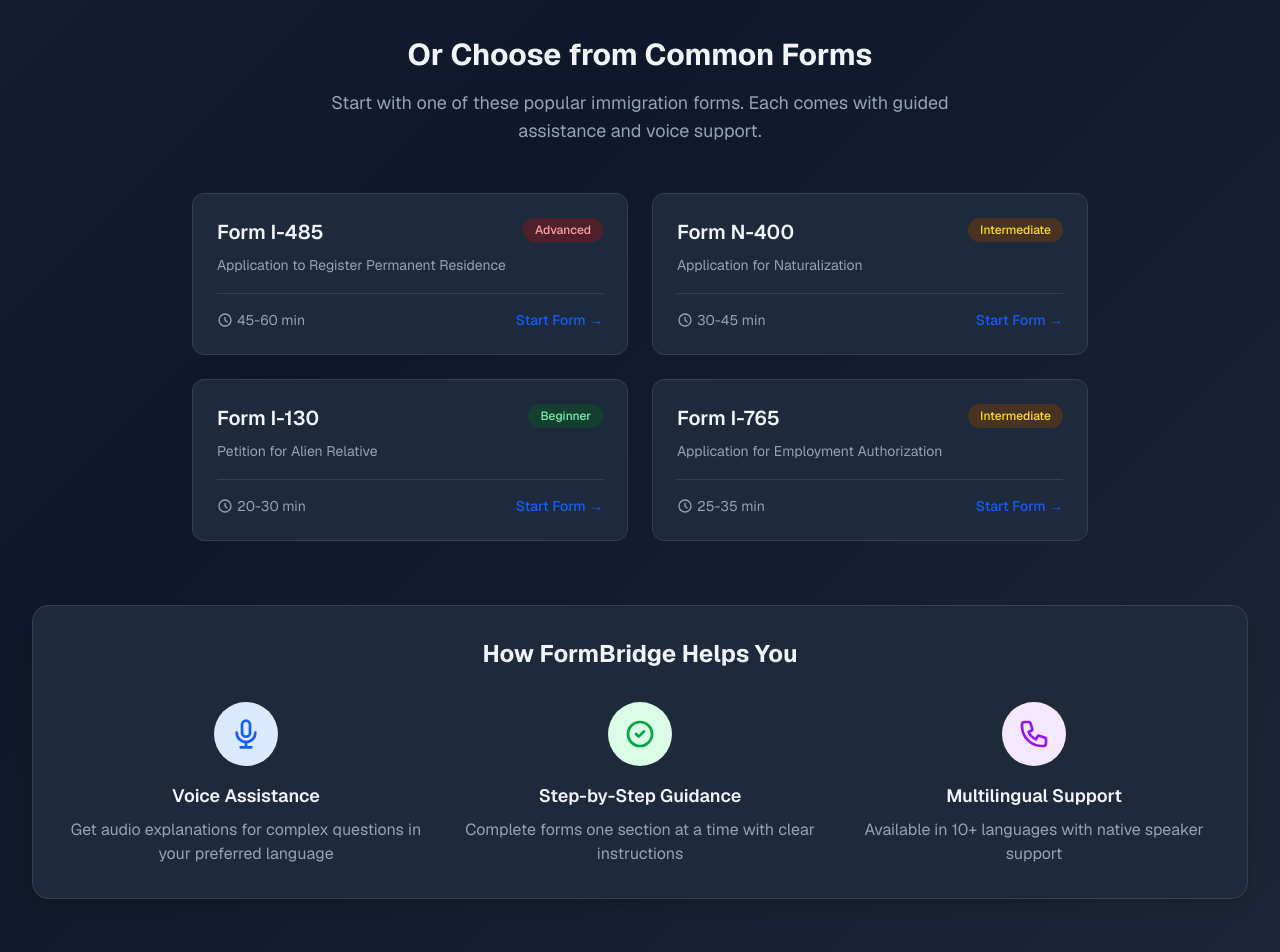
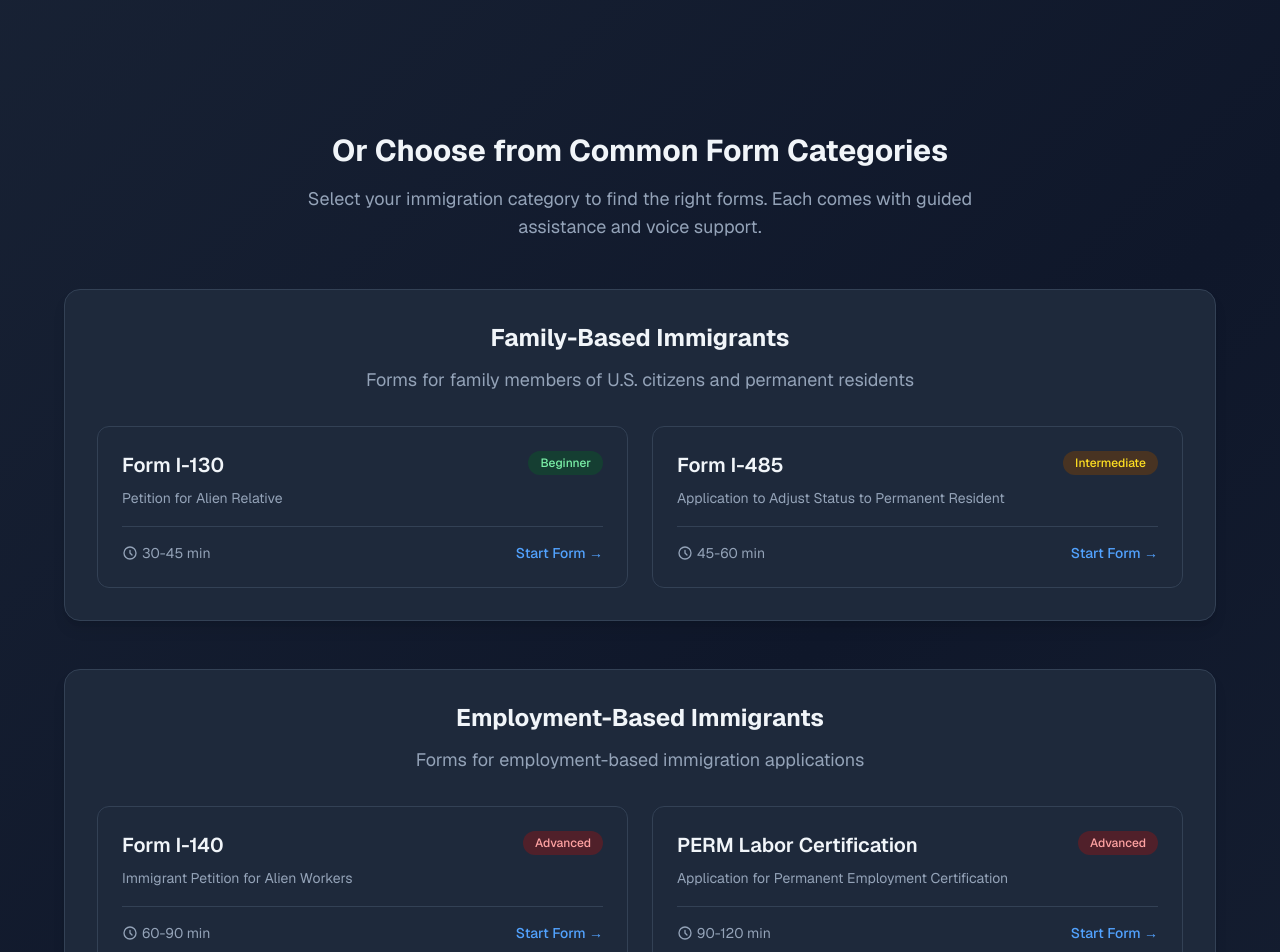
Before and after one commit to kevintsoii/uc-berkeley-ai-hackathon, a Next.js app in the folder frontend/: page / in a window 1280 px wide. Shown: the part 1140-2092 px from the top of the page. Built offline with nearby package versions, Linux system fonts and the light colour scheme.

Commit message:
upload front page

```diff
--- a/frontend/src/app/globals.css
+++ b/frontend/src/app/globals.css
@@ -46,8 +46,6 @@
 /* Custom components */
 .upload-area {
   transition: all 0.2s ease-in-out;
-  background: var(--card-bg);
-  border-color: var(--border);
 }
 
 .progress-gradient {
--- a/frontend/src/app/page.js
+++ b/frontend/src/app/page.js
@@ -26,34 +26,85 @@
     { code: "ja", name: "Japanese", native: "日本語" },
   ];
 
-  const sampleForms = [
+  const formCategories = [
     {
       id: 1,
-      title: "Form I-485",
-      description: "Application to Register Permanent Residence",
-      difficulty: "Advanced",
-      estimatedTime: "45-60 min",
+      title: "Family-Based Immigrants",
+      description:
+        "Forms for family members of U.S. citizens and permanent residents",
+      forms: [
+        {
+          id: 1,
+          title: "Form I-130",
+          description: "Petition for Alien Relative",
+          difficulty: "Beginner",
+          estimatedTime: "30-45 min",
         },
         {
           id: 2,
-      title: "Form N-400",
-      description: "Application for Naturalization",
+          title: "Form I-485",
+          description: "Application to Adjust Status to Permanent Resident",
           difficulty: "Intermediate",
-      estimatedTime: "30-45 min",
+          estimatedTime: "45-60 min",
+        },
+      ],
+    },
+    {
+      id: 2,
+      title: "Employment-Based Immigrants",
+      description: "Forms for employment-based immigration applications",
+      forms: [
+        {
+          id: 3,
+          title: "Form I-140",
+          description: "Immigrant Petition for Alien Workers",
+          difficulty: "Advanced",
+          estimatedTime: "60-90 min",
+        },
+        {
+          id: 4,
+          title: "PERM Labor Certification",
+          description: "Application for Permanent Employment Certification",
+          difficulty: "Advanced",
+          estimatedTime: "90-120 min",
+        },
+        {
+          id: 5,
+          title: "Form I-485",
+          description: "Application to Adjust Status to Permanent Resident",
+          difficulty: "Intermediate",
+          estimatedTime: "45-60 min",
+        },
+      ],
     },
     {
       id: 3,
-      title: "Form I-130",
-      description: "Petition for Alien Relative",
-      difficulty: "Beginner",
-      estimatedTime: "20-30 min",
+      title: "Refugees / Asylees",
+      description: "Forms for asylum seekers and refugees",
+      forms: [
+        {
+          id: 6,
+          title: "Form I-589",
+          description: "Application for Asylum and for Withholding of Removal",
+          difficulty: "Advanced",
+          estimatedTime: "90-120 min",
+        },
+        {
+          id: 7,
+          title: "Form I-485",
+          description: "Application to Adjust Status to Permanent Resident",
+          difficulty: "Intermediate",
+          estimatedTime: "45-60 min",
+        },
+      ],
     },
     {
       id: 4,
-      title: "Form I-765",
-      description: "Application for Employment Authorization",
-      difficulty: "Intermediate",
-      estimatedTime: "25-35 min",
+      title: "Students",
+      description: "Forms and documents for international students",
+      isSpecial: true,
+      specialDescription:
+        "Upload your I-20 form from your school to get started",
     },
   ];
 
@@ -193,10 +244,8 @@
             </h3>
 
             <div
-              className={`upload-area border-2 border-dashed rounded-xl p-12 text-center transition-all duration-200 ${
-                dragActive
-                  ? "border-blue-500 bg-blue-900/20"
-                  : "hover:border-blue-400"
+              className={`upload-area border-2 border-dashed border-blue-500 rounded-xl p-12 text-center transition-all duration-200   ${
+                dragActive ? "bg-blue-900/20" : "hover:border-blue-400"
               }`}
               onDragEnter={handleDrag}
               onDragLeave={handleDrag}
@@ -253,29 +302,94 @@
           </div>
         </div>
 
-        {/* Sample Forms */}
+        {/* Form Categories */}
         <div className="mb-16">
           <div className="text-center mb-12">
-            <h3 className="text-3xl font-bold text-foreground-custom mb-4">
-              Or Choose from Common Forms
+            <h3 className="text-3xl font-bold text-foreground-custom mb-4 mt-40">
+              Or Choose from Common Form Categories
             </h3>
             <p className="text-lg text-secondary-custom max-w-2xl mx-auto">
-              Start with one of these popular immigration forms. Each comes with
-              guided assistance and voice support.
+              Select your immigration category to find the right forms. Each
+              comes with guided assistance and voice support.
             </p>
           </div>
 
-          <div className="grid grid-cols-1 md:grid-cols-2 gap-6 max-w-4xl mx-auto">
-            {sampleForms.map((form) => (
+          <div className="space-y-12 max-w-6xl mx-auto">
+            {formCategories.map((category) => (
+              <div
+                key={category.id}
+                className="bg-card-custom rounded-2xl shadow-lg p-8"
+              >
+                <div className="text-center mb-8">
+                  <h4 className="text-2xl font-bold text-foreground-custom mb-3">
+                    {category.title}
+                  </h4>
+                  <p className="text-secondary-custom text-lg">
+                    {category.description}
+                  </p>
+                </div>
+
+                {category.isSpecial ? (
+                  // Special Students section - direct to upload
+                  <div className="text-center">
+                    <div className="bg-blue-900/20 border-2 border-dashed border-blue-500 rounded-xl p-8 max-w-md mx-auto">
+                      <div className="w-16 h-16 bg-blue-900/50 rounded-full flex items-center justify-center mx-auto mb-4">
+                        <svg
+                          className="w-8 h-8 text-blue-400"
+                          fill="none"
+                          stroke="currentColor"
+                          viewBox="0 0 24 24"
+                        >
+                          <path
+                            strokeLinecap="round"
+                            strokeLinejoin="round"
+                            strokeWidth={2}
+                            d="M12 6.253v13m0-13C10.832 5.477 9.246 5 7.5 5S4.168 5.477 3 6.253v13C4.168 18.477 5.754 18 7.5 18s3.332.477 4.5 1.253m0-13C13.168 5.477 14.754 5 16.5 5c1.746 0 3.332.477 4.5 1.253v13C19.832 18.477 18.246 18 16.5 18c-1.746 0-3.332.477-4.5 1.253"
+                          />
+                        </svg>
+                      </div>
+                      <h5 className="text-lg font-semibold text-foreground-custom mb-2">
+                        I-20 Document
+                      </h5>
+                      <p className="text-secondary-custom mb-4 text-sm">
+                        {category.specialDescription}
+                      </p>
+                      <button
+                        onClick={() =>
+                          document.getElementById("pdf-upload").click()
+                        }
+                        className="inline-flex items-center px-6 py-3 bg-blue-600 hover:bg-blue-700 text-white rounded-lg transition-colors font-medium"
+                      >
+                        <svg
+                          className="w-5 h-5 mr-2"
+                          fill="none"
+                          stroke="currentColor"
+                          viewBox="0 0 24 24"
+                        >
+                          <path
+                            strokeLinecap="round"
+                            strokeLinejoin="round"
+                            strokeWidth={2}
+                            d="M7 16a4 4 0 01-.88-7.903A5 5 0 1115.9 6L16 6a5 5 0 011 9.9M15 13l-3-3m0 0l-3 3m3-3v12"
+                          />
+                        </svg>
+                        Upload I-20 Form
+                      </button>
+                    </div>
+                  </div>
+                ) : (
+                  // Regular form categories
+                  <div className="grid grid-cols-1 md:grid-cols-2 gap-6">
+                    {category.forms.map((form) => (
                       <div
                         key={form.id}
-                className="form-card rounded-xl p-6 transition-all duration-200 cursor-pointer"
+                        className="form-card rounded-xl p-6 transition-all duration-200 cursor-pointer hover:scale-105"
                       >
                         <div className="flex justify-between items-start mb-4">
                           <div>
-                    <h4 className="text-xl font-semibold text-foreground-custom mb-2">
+                            <h5 className="text-xl font-semibold text-foreground-custom mb-2">
                               {form.title}
-                    </h4>
+                            </h5>
                             <p className="text-secondary-custom text-sm leading-relaxed">
                               {form.description}
                             </p>
@@ -309,7 +423,7 @@
                           </div>
                           <button
                             onClick={() => router.push("/fill/1")}
-                    className="text-blue-600 hover:text-blue-700 font-medium text-sm transition-colors"
+                            className="text-blue-400 hover:text-blue-300 font-medium text-sm transition-colors"
                           >
                             Start Form →
                           </button>
@@ -317,16 +431,20 @@
                       </div>
                     ))}
                   </div>
+                )}
+              </div>
+            ))}
+          </div>
         </div>
 
         {/* Features Section */}
-        <div className="bg-card-custom rounded-2xl shadow-lg p-8 mb-16">
-          <h3 className="text-2xl font-bold text-foreground-custom mb-8 text-center">
+        <h3 className="text-3xl font-bold text-foreground-custom mb-8 text-center mt-40">
           How FormBridge Helps You
         </h3>
+        <div className="bg-card-custom rounded-2xl shadow-lg p-8 mb-16">
           <div className="grid grid-cols-1 md:grid-cols-3 gap-8">
             <div className="text-center">
-              <div className="w-16 h-16 bg-blue-100 dark:bg-blue-900/50 rounded-full flex items-center justify-center mx-auto mb-4">
+              <div className="w-16 h-16 bg-blue-900/50 rounded-full flex items-center justify-center mx-auto mb-4">
                 <svg
                   className="w-8 h-8 text-blue-600"
                   fill="none"
@@ -350,7 +468,7 @@
               </p>
             </div>
             <div className="text-center">
-              <div className="w-16 h-16 bg-green-100 dark:bg-green-900/50 rounded-full flex items-center justify-center mx-auto mb-4">
+              <div className="w-16 h-16 bg-green-900/50 rounded-full flex items-center justify-center mx-auto mb-4">
                 <svg
                   className="w-8 h-8 text-green-600"
                   fill="none"
@@ -373,7 +491,7 @@
               </p>
             </div>
             <div className="text-center">
-              <div className="w-16 h-16 bg-purple-100 dark:bg-purple-900/50 rounded-full flex items-center justify-center mx-auto mb-4">
+              <div className="w-16 h-16 bg-purple-900/50 rounded-full flex items-center justify-center mx-auto mb-4">
                 <svg
                   className="w-8 h-8 text-purple-600"
                   fill="none"
--- a/frontend/src/components/Footer.js
+++ b/frontend/src/components/Footer.js
@@ -30,14 +30,20 @@
           <div className="flex justify-center space-x-6 text-xs text-secondary-custom">
             <a
               href="#privacy"
-              className="hover:text-blue-600 transition-colors"
+              className="hover:text-blue-600 transition-colors text-white"
             >
               Privacy Policy
             </a>
-            <a href="#terms" className="hover:text-blue-600 transition-colors">
+            <a
+              href="#terms"
+              className="hover:text-blue-600 transition-colors text-white"
+            >
               Terms of Service
             </a>
-            <a href="#help" className="hover:text-blue-600 transition-colors">
+            <a
+              href="#help"
+              className="hover:text-blue-600 transition-colors text-white"
+            >
               Help Center
             </a>
           </div>
```
Lines whose indentation alone changed are shown as unchanged.
